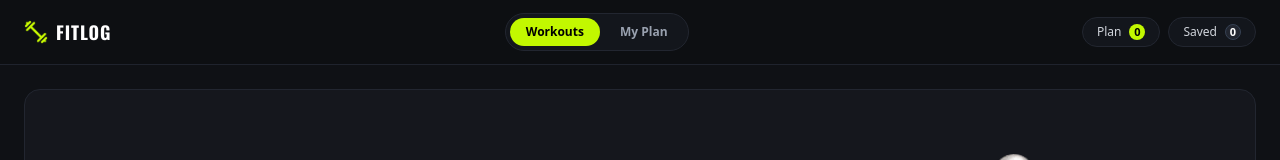
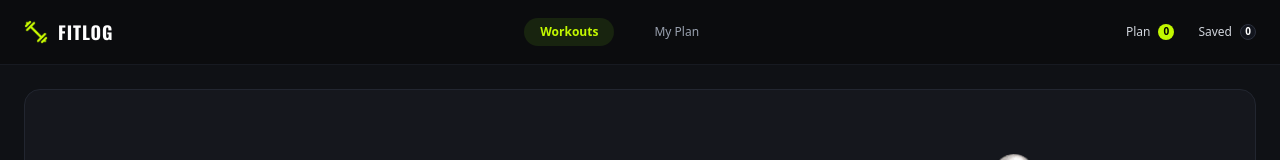
Before and after one commit to supti881/fitlog_app, a Next.js app: page / in a window 1280 px wide. Shown: the top 160 px of the page. Built offline with nearby package versions, Linux system fonts and the light colour scheme; no server answers.

Commit message:
nav link selection corrected

```diff
--- a/src/components/Navbar.tsx
+++ b/src/components/Navbar.tsx
@@ -16,11 +16,11 @@ export default function Navbar({ planCount = 0, savedCount = 0 }: NavbarProps) {
   const isMyPlanActive = pathname === "/my-plan";
 
   return (
-    <header className="w-full bg-[#0d0f12] border-b border-[#1f232d] sticky top-0 z-40">
+    <header className="w-full bg-[#0b0c0e] border-b border-[#1b1e26]/80 sticky top-0 z-40">
       <div className="max-w-7xl mx-auto px-4 sm:px-6 h-16 flex items-center justify-between">
 
         {/* brand logo */}
-        <Link href="/" className="flex items-center gap-2 group">
+        <Link href="/" className="flex items-center gap-2.5 group">
           <div className="relative w-6 h-6">
             <Image
               src="/assets/logo.png"
@@ -34,13 +34,13 @@ export default function Navbar({ planCount = 0, savedCount = 0 }: NavbarProps) {
           </span>
         </Link>
 
-        {/*  Nav  container */}
-        <nav className="flex items-center gap-1 bg-[#13161c] border border-[#222630] rounded-full p-1 text-xs font-semibold">
+        {/* nav links */}
+        <nav className="flex items-center gap-6 text-xs font-medium">
           <Link
             href="/"
             className={`px-4 py-1.5 rounded-full transition ${
               isWorkoutsActive
-                ? "bg-[#C2F800] text-black font-bold"
+                ? "bg-[#18240f] text-[#C2F800] font-bold"
                 : "text-gray-400 hover:text-white"
             }`}
           >
@@ -50,7 +50,7 @@ export default function Navbar({ planCount = 0, savedCount = 0 }: NavbarProps) {
             href="/my-plan"
             className={`px-4 py-1.5 rounded-full transition ${
               isMyPlanActive
-                ? "bg-[#C2F800] text-black font-bold"
+                ? "bg-[#18240f] text-[#C2F800] font-bold"
                 : "text-gray-400 hover:text-white"
             }`}
           >
@@ -58,24 +58,23 @@ export default function Navbar({ planCount = 0, savedCount = 0 }: NavbarProps) {
           </Link>
         </nav>
 
-        {/* right badges */}
-        <div className="flex items-center gap-2 text-xs">
+        <div className="flex items-center gap-6 text-xs">
           <Link
             href="/my-plan?tab=plan"
-            className="bg-[#13161c] border border-[#222630] hover:border-gray-600 text-gray-300 px-3.5 py-1.5 rounded-full flex items-center gap-2 transition cursor-pointer"
+            className="flex items-center gap-2 text-gray-300 hover:text-white transition cursor-pointer"
           >
             <span>Plan</span>
-            <span className="bg-[#C2F800] text-black font-extrabold text-[11px] w-4 h-4 rounded-full flex items-center justify-center">
+            <span className="bg-[#C2F800] text-black font-extrabold text-[10px] w-4 h-4 rounded-full flex items-center justify-center">
               {planCount}
             </span>
           </Link>
 
           <Link
             href="/my-plan?tab=saved"
-            className="bg-[#13161c] border border-[#222630] hover:border-gray-600 text-gray-300 px-3.5 py-1.5 rounded-full flex items-center gap-2 transition cursor-pointer"
+            className="flex items-center gap-2 text-gray-300 hover:text-white transition cursor-pointer"
           >
             <span>Saved</span>
-            <span className="bg-[#222630] text-white font-bold text-[11px] w-4 h-4 rounded-full flex items-center justify-center border border-gray-700">
+            <span className="bg-[#12151d] text-white font-semibold text-[10px] w-4 h-4 rounded-full flex items-center justify-center border border-[#2b303d]">
               {savedCount}
             </span>
           </Link>
```
